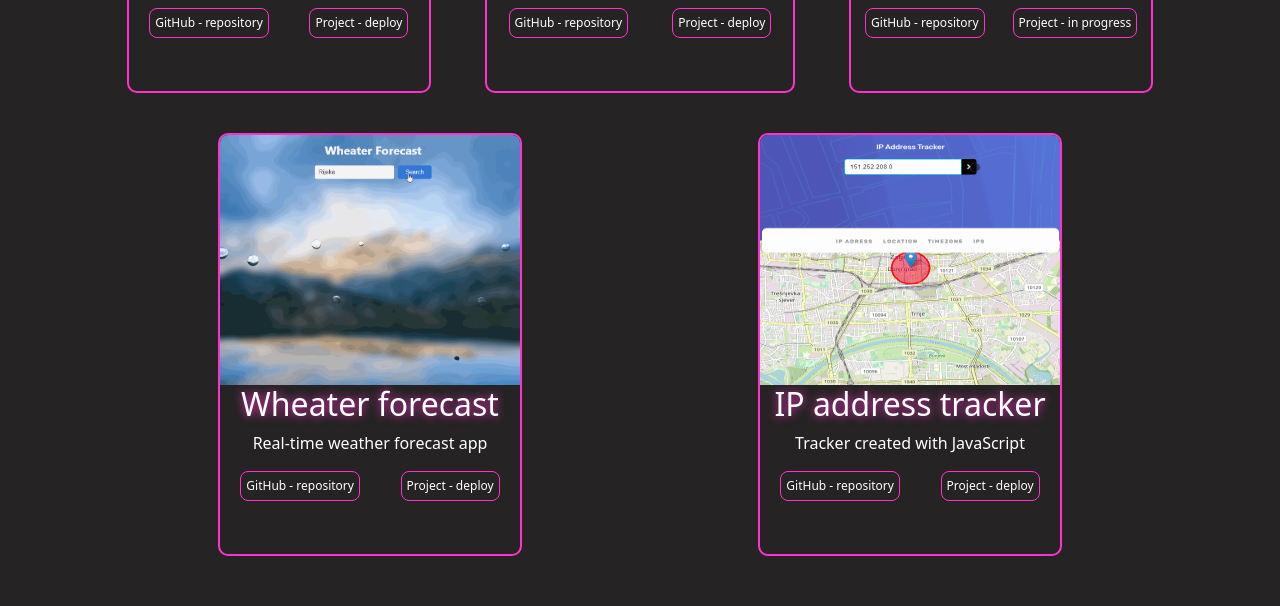
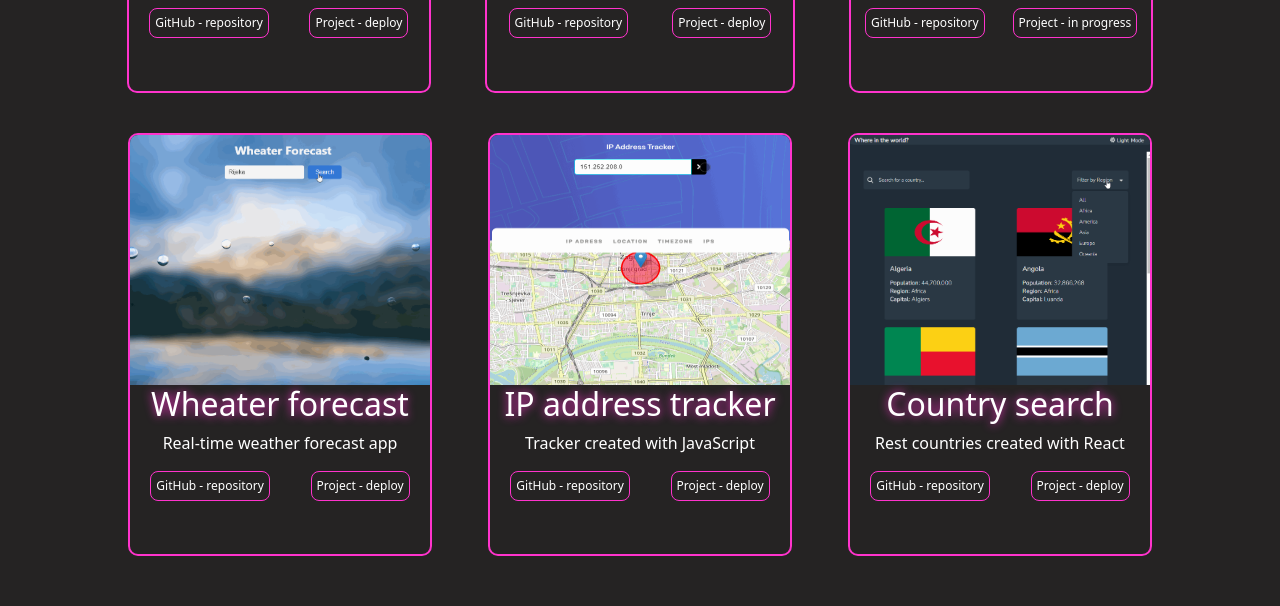
Before and after one commit to Marin303/react_portfolio_website, a React (Create React App) app: page / in a window 1280 px wide. Shown: the part 2060-2666 px from the top of the page. Built offline with nearby package versions, Linux system fonts and the light colour scheme.

Commit message:
rest-countries new project

```diff
--- a/src/Pages/FeaturedProjects.jsx
+++ b/src/Pages/FeaturedProjects.jsx
@@ -4,6 +4,7 @@ import passGenImg from "../Images/password-generator.png";
 import ecommerceImg from "../Images/ecommerce-desktop.png";
 import wheaterImg from "../Images/wheater-desktop.gif";
 import ipTrackerImg from "../Images/ip-desktop.gif"
+import restCountriesImg from "../Images/rest-countries.gif"
 const FeaturedProjects = () => {
   return (
     <div className="featuredContainer" id="projects">
@@ -135,7 +136,7 @@ const FeaturedProjects = () => {
           <img
             className="rounded-top-3"
             src={ipTrackerImg}
-            alt="wheater-app"
+            alt="ip-tracker"
             style={{ width: "300px", height: "250px" }}
           />
           <h2 className="text-white">IP address tracker</h2>
@@ -161,6 +162,36 @@ const FeaturedProjects = () => {
             </div>
           </div>
         </section>
+        <section className="projects pb-5">
+          <img
+            className="rounded-top-3"
+            src={restCountriesImg}
+            alt="rest-countries"
+            style={{ width: "300px", height: "250px" }}
+          />
+          <h2 className="text-white">Country search</h2>
+          <p className="text-white">Rest countries created with React</p>
+          <div className="d-flex">
+            <div className="link-project rounded-3">
+              <a
+                href="https://github.com/Marin303/rest-countries-react"
+                target="_blank"
+                rel="noreferrer"
+              >
+                GitHub - repository
+              </a>
+            </div>
+            <div className="link-project rounded-3">
+              <a
+                href="https://rest-countries-marin.netlify.app/"
+                target="_blank"
+                rel="noreferrer"
+              >
+                Project - deploy
+              </a>
+            </div>
+          </div>
+        </section>
       </div>
     </div>
   );
```
Also changed, not shown: src/Pages/FirstPage.jsx (+12 -4 lines), src/Images/rest-countries.gif (added).
